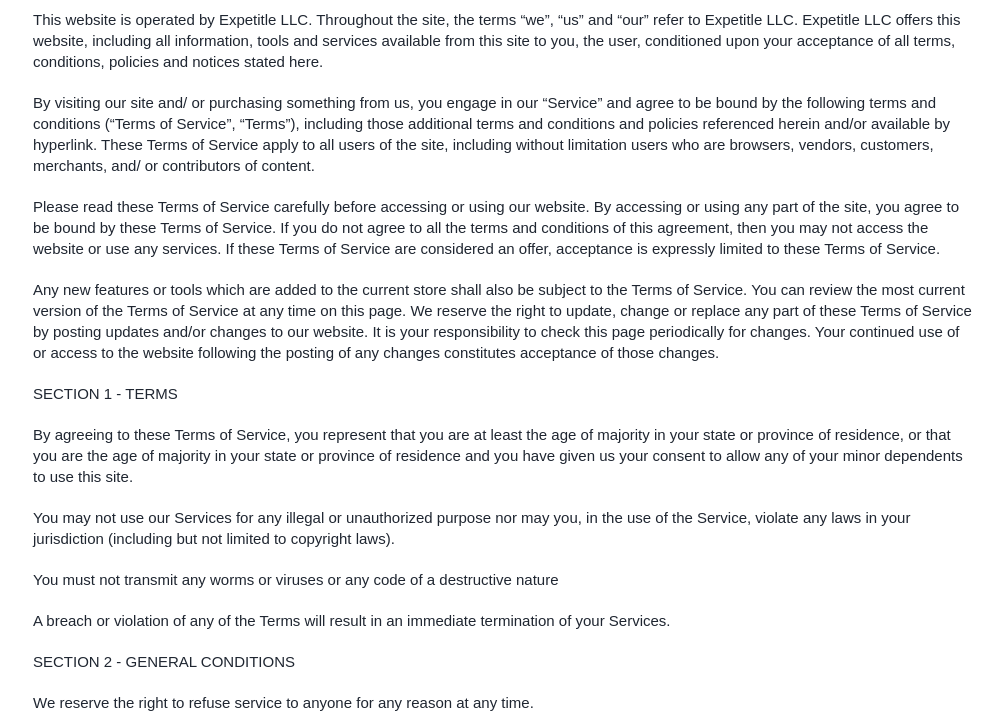
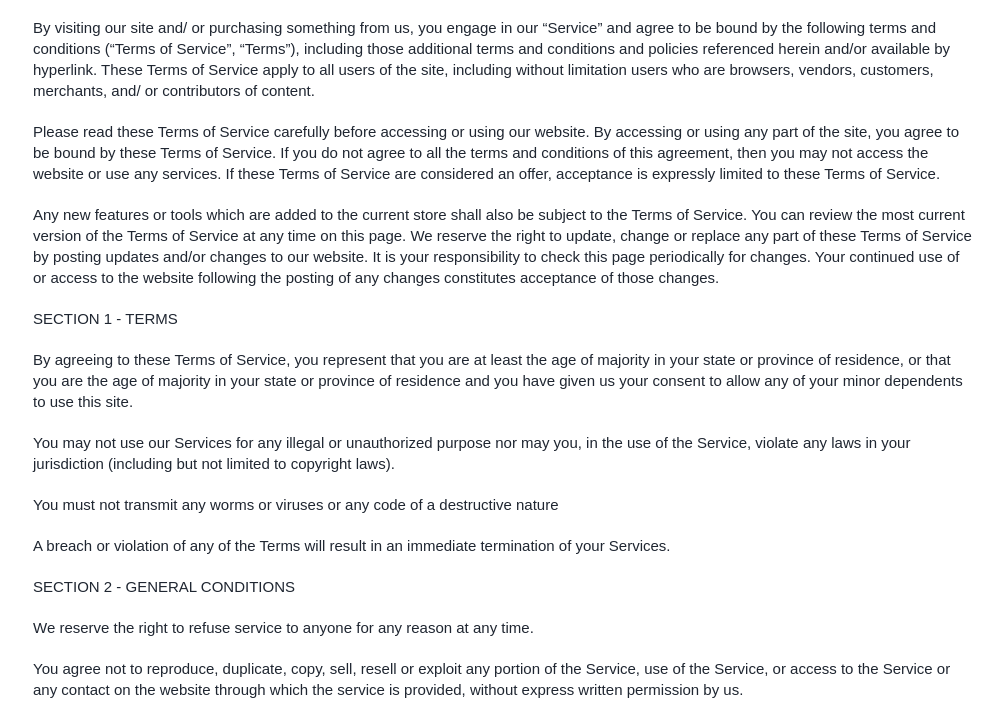
Before and after one commit to Expetitle/terms_and_cond, a plain HTML site: page index.html in a window 1280 px wide. Shown: the part 203-920 px from the top of the page, without its empty margins (137-1139 px from the left). Drawn offline with Linux system fonts and the light colour scheme; a web font is replaced by a local one.

Commit message:
EXP-2353 small fixes in styling

```diff
--- a/style.css
+++ b/style.css
@@ -4,7 +4,7 @@
   margin-left: auto;
   margin-right: auto;
   max-width: 940px;
-  padding: 95px 20px 275px;
+  padding: 20px 20px 10px;
 }
 
 .textComponent {
```
